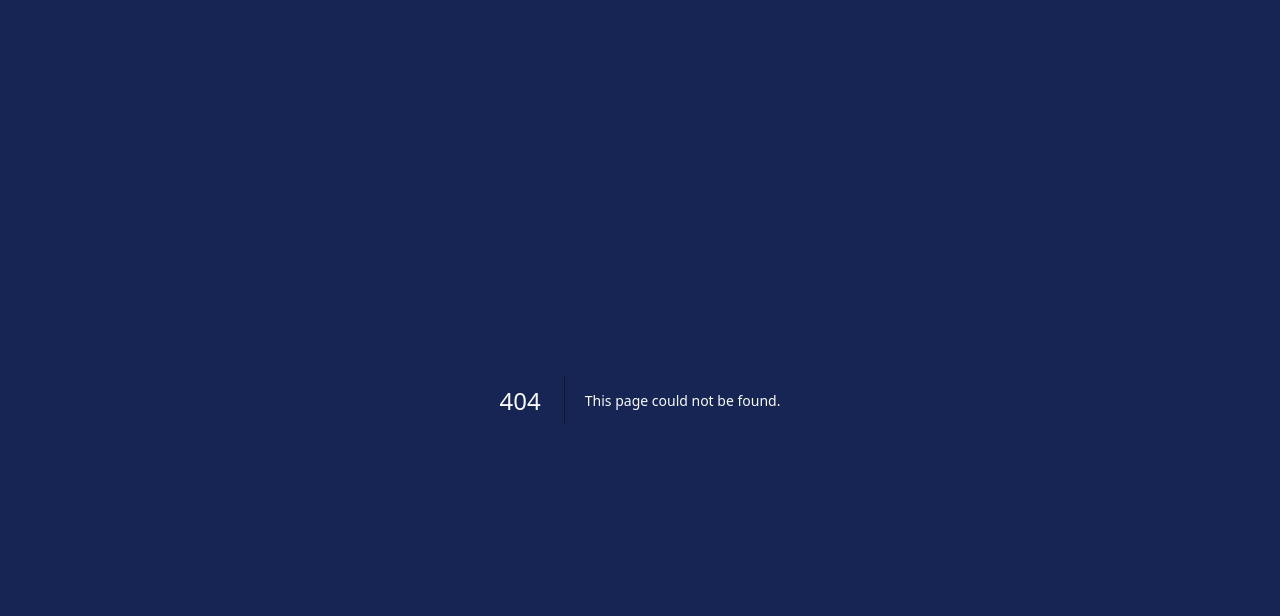
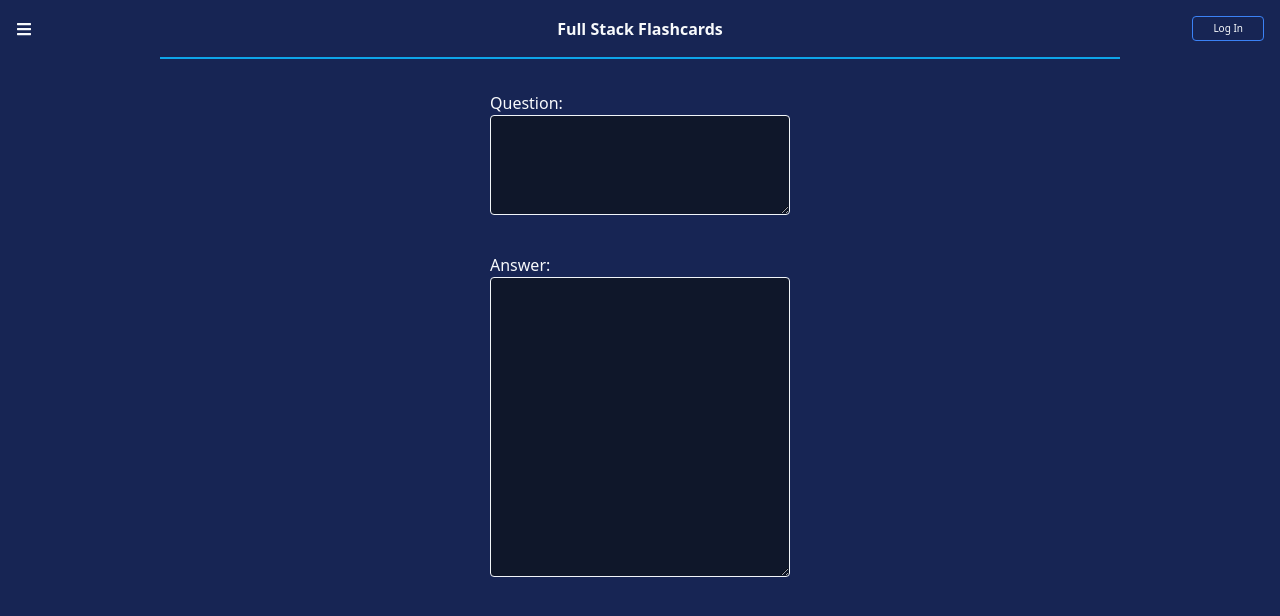
Before and after one commit to patricksperanza/flashcards, a Next.js app: page /add in a window 1280 px wide. Before the commit this address had no page. Shown: the top 616 px of the page. Built offline with nearby package versions, Linux system fonts and the light colour scheme.

Commit message:
Dropdown and Add Card page

```diff
--- /dev/null
+++ b/src/app/add/page.tsx
@@ -0,0 +1,27 @@
+const Add = () => {
+  return (
+    <div className="flex flex-col items-center">
+      {/* Card */}
+      <div>
+        <label htmlFor="question" className="block mt-8">
+          Question:
+        </label>
+        <textarea
+          id="question"
+          className="bg-slate-900 w-[300px] h-[100px] rounded border border-slate-100"
+        />
+      </div>
+      <div>
+        <label htmlFor="answer" className="block mt-8">
+          Answer:
+        </label>
+        <textarea
+          id="answer"
+          className="bg-slate-900 w-[300px] h-[300px] rounded border border-slate-100"
+        />
+      </div>
+    </div>
+  )
+}
+
+export default Add
--- a/src/app/layout.tsx
+++ b/src/app/layout.tsx
@@ -1,4 +1,5 @@
 import "./globals.css"
+import Nav from "@/components/Nav"
 
 export const metadata = {
   title: "Full Stack Flashcards",
@@ -12,7 +13,10 @@ export default function RootLayout({
 }) {
   return (
     <html lang="en">
-      <body className="bg-blue-950 text-slate-50">{children}</body>
+      <body className="bg-blue-950 text-slate-50">
+        <Nav />
+        {children}
+      </body>
     </html>
   )
 }
--- a/src/app/page.tsx
+++ b/src/app/page.tsx
@@ -2,10 +2,5 @@ import Nav from "@/components/Nav"
 import Card from "@/components/Card"
 
 export default function Home() {
-  return (
-    <div>
-      <Nav />
-      <Card />
-    </div>
-  )
+  return <Card />
 }
--- /dev/null
+++ b/src/components/Menu.tsx
@@ -0,0 +1,12 @@
+import Link from "next/link"
+
+const Menu = () => {
+  return (
+    <div className="absolute left-0 top-10 flex flex-col rounded border bg-slate-800">
+        <Link href="/list" className="py-2 px-5 border-b cursor-pointer hover:bg-slate-900">Card List</Link>
+        <Link href="/add" className="py-2 px-5 cursor-pointer hover:bg-slate-900">Add Card</Link>
+    </div>
+  )
+}
+
+export default Menu
--- a/src/components/Nav.tsx
+++ b/src/components/Nav.tsx
@@ -1,10 +1,16 @@
+"use client"
+import {useState} from 'react'
 import { FaBars } from "react-icons/fa"
+import Menu from "./Menu"
+
 const Nav = () => {
+  const [toggleDropdown, setToggleDropdown] = useState(false)
+
   return (
-    <div className="flex flex-col items-center">
+    <div className="flex flex-col items-center relative">
       <div className="flex justify-between items-center py-4 px-2 md:px-4 w-full l:w-3/4">
         <div className="w-[100px] flex justify-start">
-          <FaBars className="cursor-pointer" />
+          <FaBars className="cursor-pointer" onClick={() => setToggleDropdown(prev => !prev)} />
         </div>
         <h1 className="text-mdmd:text-xl font-semibold">
           Full Stack Flashcards
@@ -15,6 +21,7 @@ const Nav = () => {
           </button>
         </div>
       </div>
+     {toggleDropdown && <Menu />}
       <div className="border-b-2 border-sky-500 w-3/4"></div>
     </div>
   )
```
